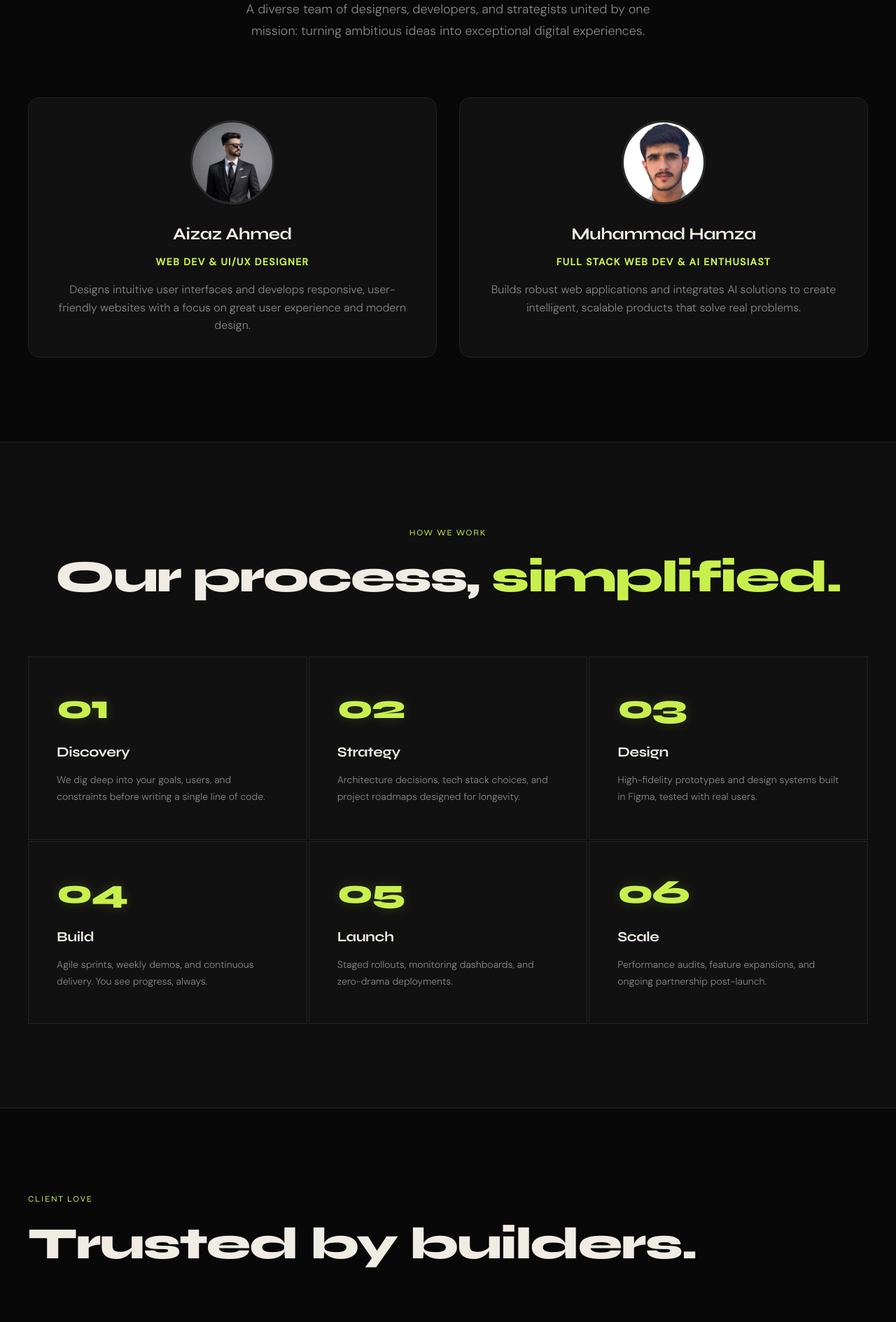
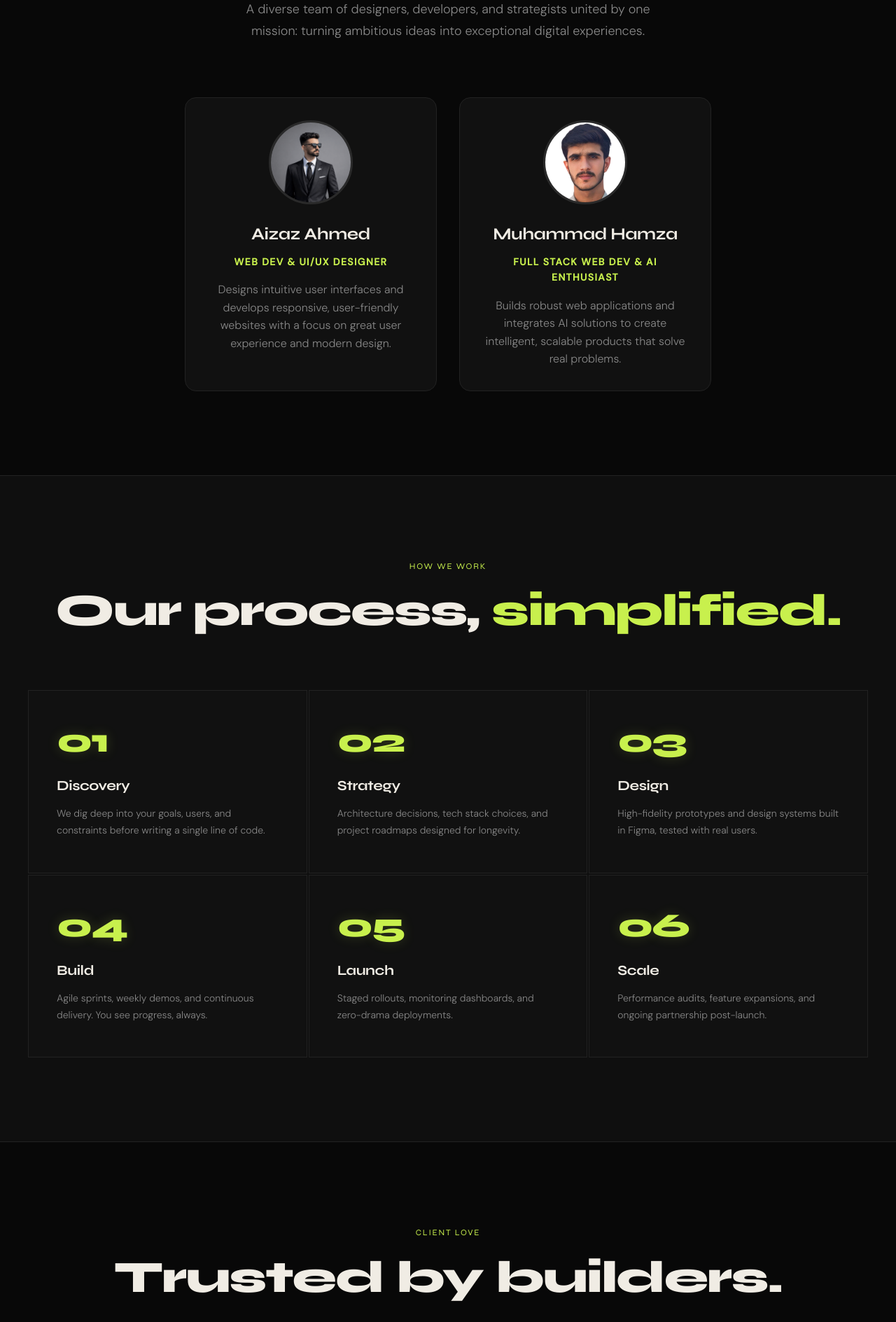
Before and after one commit to muhammadhamza7057/nexus-agency, a React (Vite) app: page / in a window 1280 px wide. Shown: the part 2980-4869 px from the top of the page at 70% size. Built offline with nearby package versions, Linux system fonts and the light colour scheme.

Commit message:
Center testimonials section heading and grid

```diff
--- a/src/components/sections/About.jsx
+++ b/src/components/sections/About.jsx
@@ -48,10 +48,12 @@ export default function About() {
 
         <div style={{
           display: 'grid',
-          gridTemplateColumns: 'repeat(auto-fit, minmax(280px, 1fr))',
+          gridTemplateColumns: 'repeat(auto-fit, minmax(280px, 360px))',
+          justifyContent: 'center',
           gap: '32px',
-          maxWidth: '1200px',
+          maxWidth: '820px',
           margin: '0 auto',
+          width: '100%',
         }}>
           {team.map((member, index) => (
             <div
@@ -67,6 +69,7 @@ export default function About() {
                 transform: isVisible ? 'none' : 'translateY(40px)',
                 transition: `all 0.6s ${0.3 + index * 0.1}s ease`,
                 cursor: 'pointer',
+                width: '100%',
               }}
               onMouseEnter={(e) => {
                 e.currentTarget.style.transform = 'translateY(-8px)';
--- a/src/components/sections/Testimonials.jsx
+++ b/src/components/sections/Testimonials.jsx
@@ -7,7 +7,7 @@ export default function Testimonials() {
   return (
     <section id="testimonials" style={{ padding: '120px 0' }}>
       <div className="container">
-        <div ref={ref} style={{ marginBottom: '80px' }}>
+        <div ref={ref} style={{ marginBottom: '80px', textAlign: 'center' }}>
           <p style={{
             fontSize: '12px', letterSpacing: '0.15em', color: 'var(--accent)',
             textTransform: 'uppercase', fontFamily: 'var(--font-display)',
@@ -33,6 +33,8 @@ export default function Testimonials() {
           display: 'grid',
           gridTemplateColumns: 'repeat(3, 1fr)',
           gap: '24px',
+          maxWidth: '1200px',
+          margin: '0 auto',
         }} className="testimonials-grid">
           {testimonials.map((t, i) => (
             <div key={i} style={{
```
